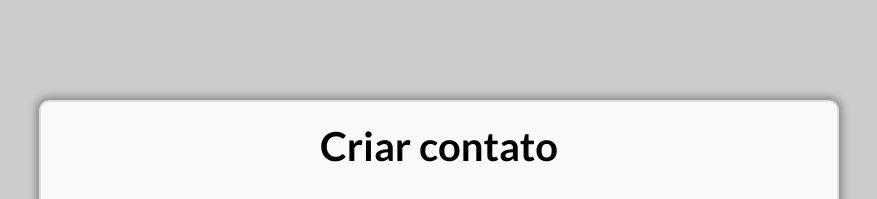
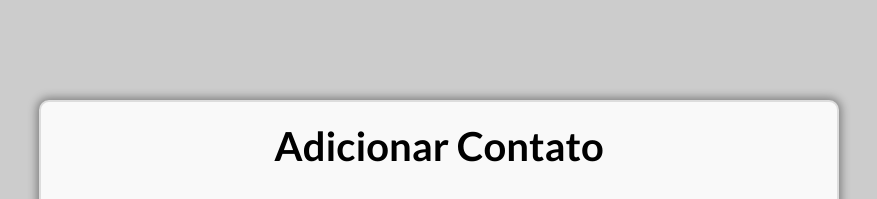
Before and after one commit to PauloArauujo/agenda-contatos, a plain HTML site: page index.html in a window 1280 px wide. Shown: the top 199 px of the page, without its empty margins (201-1078 px from the left). Drawn offline with Linux system fonts and the light colour scheme.

Commit message:
alterando o titulo

```diff
--- a/index.html
+++ b/index.html
@@ -10,7 +10,7 @@
 <body>
     <div class="agenda">
         <header>
-            <h1>Criar contato</h1>
+            <h1>Adicionar Contato</h1>
         </header>
         <div class="imagem">
             <img src="img/perfil.png" alt="logo">
```
